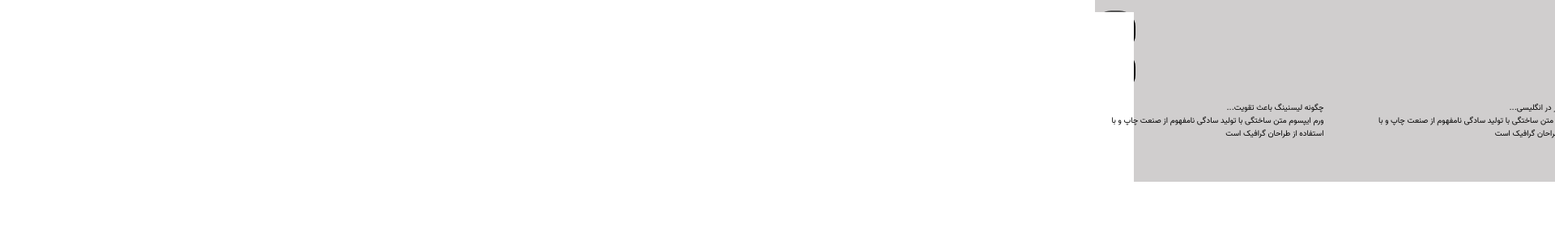
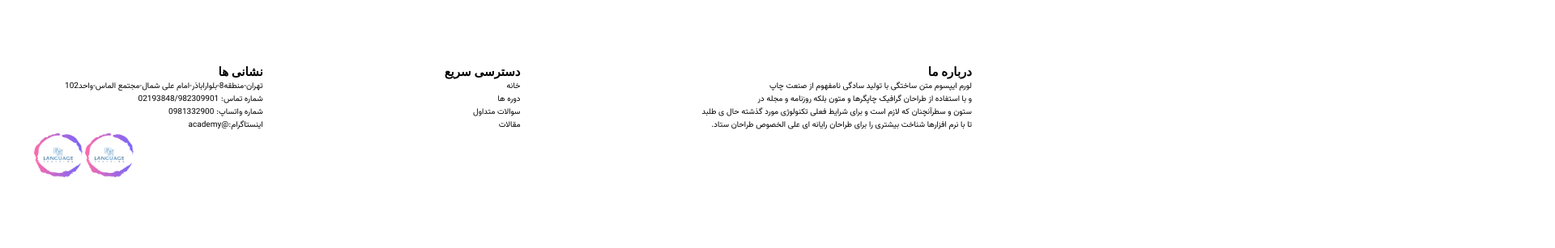
Before and after one commit to uupty-web/talebi, a plain HTML site: page index.html in a window 1280 px wide. Shown: the top 307 px of the page at 81% size, 1920 px wide, since content can reach past the window. Drawn offline with Linux system fonts and the light colour scheme; files whose address does not match are found by name.

Commit message:
design information on footer

```diff
--- a/index.html
+++ b/index.html
@@ -9,49 +9,40 @@
 </head>
 
 <body>
+    <footer>
+        <section class="information">
+            <div>
+                <h2>درباره ما</h2>
 
-
-
-    <main>
-        <section class="articles">
-            <div class="title">
-                <h2>آخرین مقالات</h2>
-                <div>
-                    <button>
-                        <img src="assets/images/arrow-right-solid.webp" alt="">
-                    </button>
-                    <button>
-                        <img src="assets/images/arrow-left-solid.webp" alt="">
-                    </button>
-                </div>
+                <p>لورم ایپسوم متن ساختگی با تولید سادگی نامفهوم از صنعت چاپ <br> و با استفاده از طراحان گرافیک
+                    چاپگرها
+                    و متون بلکه روزنامه و مجله در <br> ستون و سطرآنچنان که لازم است و برای شرایط فعلی تکنولوژی مورد
+                    گذشته حال
+                    ی طلبد <br> تا با نرم افزارها شناخت بیشتری را برای طراحان
+                    رایانه
+                    ای علی الخصوص طراحان ستاد.</p>
             </div>
 
-            <div class="articleslides">
-                <div>
-                    <p>.چگونه لیسنینگ باعث تقویت...<br>لورم ایپسوم متن ساختگی با تولید سادگی نامفهوم از صنعت چاپ و با
-                        استفاده از طراحان گرافیک است</p>
-                </div>
-                <div>
-                    <p>زبان انگلیسی برای اینده...<br>لورم ایپسوم متن ساختگی با تولید سادگی نامفهوم از صنعت چاپ و با
-                        استفاده از طراحان گرافیک است</p>
-                </div>
-                <div>
-                    <p>اصول نوشتار در انگلیسی...<br>لورم ایپسوم متن ساختگی با تولید سادگی نامفهوم از صنعت چاپ و با
-                        استفاده از طراحان گرافیک است</p>
-                </div>
-                <div>
-                    <p>چگونه لیسنینگ باعث تقویت...<br>ورم ایپسوم متن ساختگی با تولید سادگی نامفهوم از صنعت چاپ و با
-                        استفاده از طراحان گرافیک است</p>
-                </div>
+            <div>
+                <h2>دسترسی سریع</h2>
+
+                <p>
+                    خانه <br> دوره ها <br> سوالات متداول <br> مقالات
+                </p>
             </div>
+
+            <div>
+                <h2>نشانی ها</h2>
+
+                <p>تهران-منطقه8-بلواراباذر-امام علی شمال-مجتمع الماس-واحد102 <br> شماره تماس: 02193848/982309901 <br>
+                    شماره واتساپ: 0981332900 <br> اینستاگرام:@academy</p>
+
+                <img src="assets/images/logo.webp" alt="logo">
+                <img src="assets/images/logo.webp" alt="logo">
             </div>
-        </section>
 
         </section>
-    </main>
-
-
-
+    </footer>
 
 </body>
 
--- a/style.css
+++ b/style.css
@@ -31,42 +31,17 @@ ul {
     list-style-type: none;
 }
 
-main {
-    background-color: hsl(0, 2%, 81%);
+footer .information {
+    display: flex;
+    justify-content: center;
+    justify-content: space-between;
+
+    padding: 8rem;
 }
 
-main .articles .title{
-    display: flex;
-    align-items: center;
-    justify-content: space-between;
+footer .information div:nth-child(3) img {
+    position: relative;
+    right: 16rem;
+    inline-size: 6rem;
+    block-size: 6rem;
 }
-
-main .articles .title h2{
-    padding-top: 9rem;
-
-    font-size: 3rem;
-}
-
-main .articles .title div button{
-    display: flex;
-
-    background-color: rgb(22, 181, 239);
-
-    border-radius: 2rem;
-
-    height: 5rem;
-    width: 5rem;
-}
-
-main .articles .articleslides {
-    display: flex;
-    justify-content: center;
-
-    gap: 5rem;
-
-    height: 10rem;
-}
-
-main .articles .articleslides * {
-    flex: 1;
-}
```
